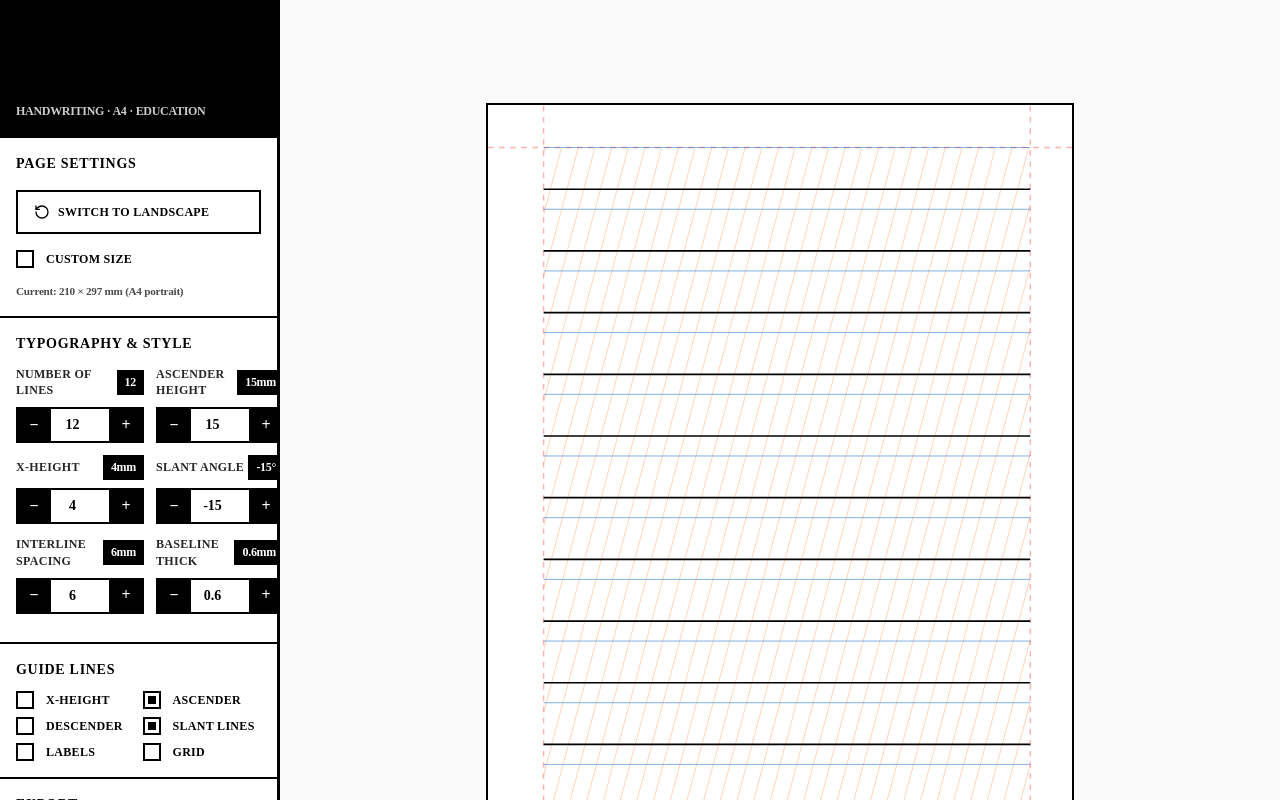
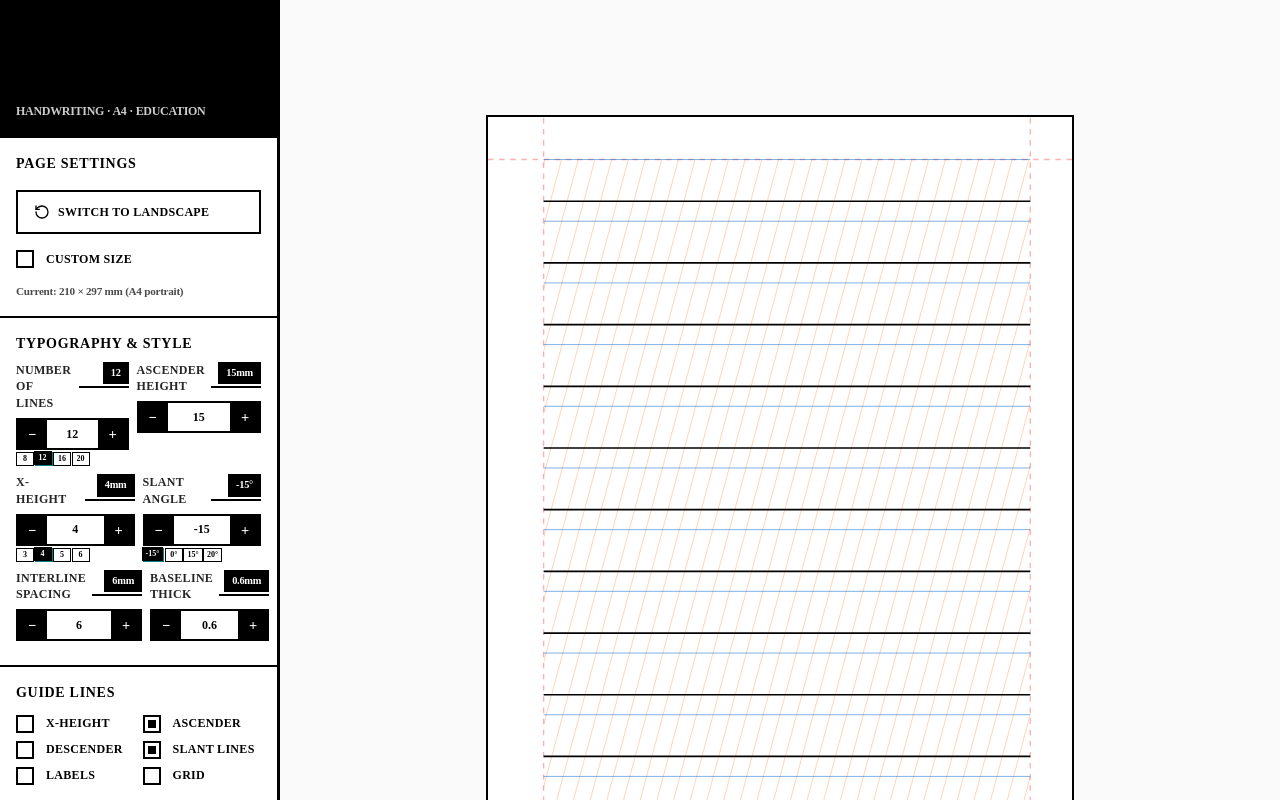
Before and after one commit to mikeyokei/Drawing-Sheet, a React (Create React App) app: page / in a window 1280 px wide. Shown: the top 800 px of the page. Built offline with nearby package versions, Linux system fonts and the light colour scheme; a web font is replaced by a local one.

Commit message:
panle fix

```diff
--- a/src/App.js
+++ b/src/App.js
@@ -356,8 +356,13 @@ const HandwritingTemplateGenerator = () => {
   const { verticalLines, horizontalLines } = generateGridLines();
   const marginGuides = generateMarginGuides();
 
-  // Enhanced tap-friendly stepper component
+  // Enhanced tap-friendly stepper component with refined UX
   const BrutalistStepper = ({ label, value, onChange, min, max, step, unit = '' }) => {
+    const [isPressed, setIsPressed] = React.useState({ dec: false, inc: false });
+    const [inputFocused, setInputFocused] = React.useState(false);
+    const intervalRef = React.useRef(null);
+    const timeoutRef = React.useRef(null);
+
     const handleDecrement = () => {
       const newValue = Math.max(min, value - step);
       onChange(newValue);
@@ -375,37 +380,145 @@ const HandwritingTemplateGenerator = () => {
       }
     };
 
+    // Enhanced button press with hold-to-repeat functionality
+    const handleButtonPress = (direction, isMouseDown) => {
+      if (isMouseDown) {
+        setIsPressed(prev => ({ ...prev, [direction]: true }));
+
+        // Immediate action
+        const action = direction === 'inc' ? handleIncrement : handleDecrement;
+        action();
+
+        // Start repeat after delay
+        timeoutRef.current = setTimeout(() => {
+          intervalRef.current = setInterval(() => {
+            action();
+          }, 80); // Fast repeat rate
+        }, 400); // Initial delay before repeat starts
+      } else {
+        setIsPressed(prev => ({ ...prev, [direction]: false }));
+        if (timeoutRef.current) clearTimeout(timeoutRef.current);
+        if (intervalRef.current) clearInterval(intervalRef.current);
+      }
+    };
+
+    // Keyboard navigation support
+    const handleKeyDown = (e) => {
+      if (e.key === 'ArrowUp' || e.key === 'ArrowRight') {
+        e.preventDefault();
+        handleIncrement();
+      } else if (e.key === 'ArrowDown' || e.key === 'ArrowLeft') {
+        e.preventDefault();
+        handleDecrement();
+      }
+    };
+
+    // Cleanup on unmount
+    React.useEffect(() => {
+      return () => {
+        if (timeoutRef.current) clearTimeout(timeoutRef.current);
+        if (intervalRef.current) clearInterval(intervalRef.current);
+      };
+    }, []);
+
+    // Calculate percentage for visual feedback
+    const percentage = ((value - min) / (max - min)) * 100;
+
     return (
       <div className="brutalist-stepper-container">
         <div className="brutalist-stepper-label">
           <span className="brutalist-label">{label}</span>
+          <div className="brutalist-stepper-value-container">
             <span className="brutalist-stepper-value brutalist-mono">{value}{unit}</span>
+            <div className="brutalist-stepper-range-indicator">
+              <div
+                className="brutalist-stepper-range-fill"
+                style={{ width: `${percentage}%` }}
+              ></div>
+            </div>
+          </div>
         </div>
         <div className="brutalist-stepper-controls">
           <button
-            className="brutalist-stepper-btn"
-            onClick={handleDecrement}
+            className={`brutalist-stepper-btn ${isPressed.dec ? 'pressed' : ''}`}
+            onMouseDown={() => handleButtonPress('dec', true)}
+            onMouseUp={() => handleButtonPress('dec', false)}
+            onMouseLeave={() => handleButtonPress('dec', false)}
+            onTouchStart={() => handleButtonPress('dec', true)}
+            onTouchEnd={() => handleButtonPress('dec', false)}
             disabled={value <= min}
+            title={`Decrease ${label} (${step}${unit})`}
+            aria-label={`Decrease ${label}`}
           >
-            −
+            <span className="brutalist-stepper-btn-icon">−</span>
           </button>
+          <div className="brutalist-stepper-input-container">
             <input
               type="number"
               value={value}
               onChange={handleInputChange}
+              onKeyDown={handleKeyDown}
+              onFocus={() => setInputFocused(true)}
+              onBlur={() => setInputFocused(false)}
               min={min}
               max={max}
               step={step}
-            className="brutalist-stepper-input"
+              className={`brutalist-stepper-input ${inputFocused ? 'focused' : ''}`}
+              title={`${label}: ${min} to ${max}${unit}`}
+              aria-label={`${label} value`}
             />
+            <div className="brutalist-stepper-input-overlay"></div>
+          </div>
           <button
-            className="brutalist-stepper-btn"
-            onClick={handleIncrement}
+            className={`brutalist-stepper-btn ${isPressed.inc ? 'pressed' : ''}`}
+            onMouseDown={() => handleButtonPress('inc', true)}
+            onMouseUp={() => handleButtonPress('inc', false)}
+            onMouseLeave={() => handleButtonPress('inc', false)}
+            onTouchStart={() => handleButtonPress('inc', true)}
+            onTouchEnd={() => handleButtonPress('inc', false)}
             disabled={value >= max}
+            title={`Increase ${label} (${step}${unit})`}
+            aria-label={`Increase ${label}`}
           >
-            +
+            <span className="brutalist-stepper-btn-icon">+</span>
           </button>
         </div>
+
+        {/* Quick preset buttons for common values */}
+        {(label === 'Number of Lines' || label === 'X-Height' || label === 'Slant Angle') && (
+          <div className="brutalist-stepper-presets">
+            {label === 'Number of Lines' && [8, 12, 16, 20].map(preset => (
+              <button
+                key={preset}
+                onClick={() => onChange(preset)}
+                className={`brutalist-preset-btn ${value === preset ? 'active' : ''}`}
+                title={`Set to ${preset} lines`}
+              >
+                {preset}
+              </button>
+            ))}
+            {label === 'X-Height' && [3, 4, 5, 6].map(preset => (
+              <button
+                key={preset}
+                onClick={() => onChange(preset)}
+                className={`brutalist-preset-btn ${value === preset ? 'active' : ''}`}
+                title={`Set to ${preset}mm`}
+              >
+                {preset}
+              </button>
+            ))}
+            {label === 'Slant Angle' && [-15, 0, 15, 20].map(preset => (
+              <button
+                key={preset}
+                onClick={() => onChange(preset)}
+                className={`brutalist-preset-btn ${value === preset ? 'active' : ''}`}
+                title={`Set to ${preset}°`}
+              >
+                {preset}°
+              </button>
+            ))}
+          </div>
+        )}
       </div>
     );
   };
--- a/src/index.css
+++ b/src/index.css
@@ -200,17 +200,18 @@ body {
   box-shadow: 2px 2px 0 var(--black);
 }
 
-/* Steppers */
+/* Enhanced Steppers with refined UX */
 .brutalist-stepper-container {
-  margin: 0.75rem 0;
+  margin: 0.5rem 0;
+  position: relative;
 }
 
 /* Compact dual stepper layout */
 .brutalist-dual-stepper {
   display: grid;
   grid-template-columns: 1fr 1fr;
-  gap: 0.75rem;
-  margin: 0.75rem 0;
+  gap: 0.5rem;
+  margin: 0.5rem 0;
 }
 
 .brutalist-dual-stepper .brutalist-stepper-container {
@@ -220,19 +221,56 @@ body {
 .brutalist-stepper-label {
   display: flex;
   justify-content: space-between;
-  align-items: center;
-  margin-bottom: 0.5rem;
+  align-items: flex-start;
+  margin-bottom: 0.375rem;
+  gap: 0.375rem;
+}
+
+.brutalist-stepper-value-container {
+  display: flex;
+  flex-direction: column;
+  align-items: flex-end;
+  gap: 0.125rem;
+  min-width: 50px;
 }
 
 .brutalist-stepper-value {
   font-family: 'ArkSans';
   font-weight: 700;
-  font-size: 0.75rem;
+  font-size: 0.65rem;
   background: var(--black);
   color: var(--white);
-  padding: 0.25rem 0.5rem;
+  padding: 0.125rem 0.375rem;
   letter-spacing: -0.025em;
   transition: all 0.2s ease;
+  border: 2px solid var(--black);
+}
+
+.brutalist-stepper-range-indicator {
+  width: 100%;
+  height: 2px;
+  background: var(--gray-200);
+  border: 1px solid var(--black);
+  position: relative;
+  overflow: hidden;
+}
+
+.brutalist-stepper-range-fill {
+  height: 100%;
+  background: var(--accent);
+  transition: width 0.3s cubic-bezier(0.4, 0, 0.2, 1);
+  position: relative;
+}
+
+.brutalist-stepper-range-fill::after {
+  content: '';
+  position: absolute;
+  top: 0;
+  right: 0;
+  width: 1px;
+  height: 100%;
+  background: var(--black);
+  opacity: 0.7;
 }
 
 .brutalist-stepper-controls {
@@ -240,22 +278,32 @@ body {
   align-items: center;
   gap: 0;
   border: 2px solid var(--black);
+  position: relative;
 }
 
 .brutalist-stepper-btn {
   background: var(--black);
   color: var(--white);
   border: none;
-  width: 32px;
-  height: 32px;
+  width: 28px;
+  height: 28px;
   font-family: 'ArkSans';
   font-weight: 700;
-  font-size: 1rem;
+  font-size: 0.9rem;
   cursor: pointer;
-  transition: all 0.2s ease;
+  transition: all 0.15s cubic-bezier(0.4, 0, 0.2, 1);
   display: flex;
   align-items: center;
   justify-content: center;
+  position: relative;
+  overflow: hidden;
+  user-select: none;
+  -webkit-tap-highlight-color: transparent;
+}
+
+.brutalist-stepper-btn-icon {
+  transition: transform 0.15s ease;
+  display: block;
 }
 
 .brutalist-stepper-btn:hover:not(:disabled) {
@@ -264,16 +312,29 @@ body {
   box-shadow: 1px 1px 0 var(--black);
 }
 
-.brutalist-stepper-btn:active:not(:disabled) {
+.brutalist-stepper-btn:active:not(:disabled),
+.brutalist-stepper-btn.pressed:not(:disabled) {
   transform: translate(0, 0);
-  box-shadow: none;
+  box-shadow: inset 2px 2px 4px rgba(0, 0, 0, 0.3);
   background: var(--accent-hover);
+}
+
+.brutalist-stepper-btn.pressed .brutalist-stepper-btn-icon {
+  transform: scale(0.9);
 }
 
 .brutalist-stepper-btn:disabled {
   background: var(--gray-400);
   cursor: not-allowed;
   opacity: 0.5;
+  transform: none;
+  box-shadow: none;
+}
+
+.brutalist-stepper-input-container {
+  position: relative;
+  flex: 1;
+  min-width: 0;
 }
 
 .brutalist-stepper-input {
@@ -282,19 +343,180 @@ body {
   color: var(--black);
   font-family: 'ArkSans';
   font-weight: 600;
-  font-size: 0.875rem;
+  font-size: 0.75rem;
   text-align: center;
-  width: 60px;
-  height: 32px;
+  width: 100%;
+  height: 28px;
   outline: none;
   border-left: 1px solid var(--black);
   border-right: 1px solid var(--black);
+  transition: all 0.2s ease;
+  position: relative;
+  z-index: 2;
+  /* Remove browser number input arrows/spinners */
+  -moz-appearance: textfield;
+  -webkit-appearance: none;
+  appearance: none;
 }
 
-.brutalist-stepper-input:focus {
-  background: var(--gray-100);
+/* Remove number input spinners in WebKit browsers */
+.brutalist-stepper-input::-webkit-outer-spin-button,
+.brutalist-stepper-input::-webkit-inner-spin-button {
+  -webkit-appearance: none;
+  margin: 0;
 }
 
+/* Remove number input spinners in Firefox */
+.brutalist-stepper-input[type=number] {
+  -moz-appearance: textfield;
+}
+
+.brutalist-stepper-input:focus,
+.brutalist-stepper-input.focused {
+  background: var(--gray-100);
+  box-shadow: inset 0 2px 4px rgba(0, 0, 0, 0.1);
+}
+
+.brutalist-stepper-input-overlay {
+  position: absolute;
+  top: 0;
+  left: 0;
+  right: 0;
+  bottom: 0;
+  background: linear-gradient(45deg, transparent 40%, rgba(255, 255, 255, 0.1) 50%, transparent 60%);
+  pointer-events: none;
+  opacity: 0;
+  transition: opacity 0.2s ease;
+  z-index: 1;
+}
+
+.brutalist-stepper-input:focus + .brutalist-stepper-input-overlay,
+.brutalist-stepper-input.focused + .brutalist-stepper-input-overlay {
+  opacity: 1;
+}
+
+/* Quick preset buttons */
+.brutalist-stepper-presets {
+  display: flex;
+  gap: 0.0625rem;
+  margin-top: 0.1875rem;
+  flex-wrap: wrap;
+  max-width: 100%;
+  justify-content: flex-start;
+}
+
+.brutalist-preset-btn {
+  font-family: 'ArkSans';
+  background: var(--white);
+  border: 1px solid var(--black);
+  color: var(--black);
+  font-weight: 600;
+  font-size: 0.55rem;
+  padding: 0.0625rem 0.25rem;
+  cursor: pointer;
+  transition: all 0.15s ease;
+  position: relative;
+  min-width: 20px;
+  height: 16px;
+  display: flex;
+  align-items: center;
+  justify-content: center;
+  user-select: none;
+  -webkit-tap-highlight-color: transparent;
+  flex-shrink: 0;
+}
+
+.brutalist-preset-btn:hover {
+  background: var(--gray-100);
+  transform: translate(-1px, -1px);
+  box-shadow: 1px 1px 0 var(--black);
+}
+
+.brutalist-preset-btn:active {
+  transform: translate(0, 0);
+  box-shadow: inset 1px 1px 2px rgba(0, 0, 0, 0.2);
+}
+
+.brutalist-preset-btn.active {
+  background: var(--black);
+  color: var(--white);
+  transform: translate(-1px, -1px);
+  box-shadow: 1px 1px 0 var(--accent);
+}
+
+.brutalist-preset-btn.active:hover {
+  background: var(--accent);
+  box-shadow: 1px 1px 0 var(--black);
+}
+
+/* Special styling for dual stepper preset buttons to ensure they fit */
+.brutalist-dual-stepper .brutalist-stepper-presets {
+  gap: 0.03125rem;
+  margin-top: 0.125rem;
+}
+
+.brutalist-dual-stepper .brutalist-preset-btn {
+  font-size: 0.5rem;
+  padding: 0.03125rem 0.1875rem;
+  min-width: 18px;
+  height: 14px;
+  flex-shrink: 1;
+}
+
+/* Enhanced touch support */
+@media (hover: none) and (pointer: coarse) {
+  .brutalist-stepper-btn {
+    width: 36px;
+    height: 36px;
+    font-size: 1rem;
+  }
+
+  .brutalist-stepper-input {
+    height: 36px;
+    font-size: 0.875rem;
+  }
+
+  .brutalist-preset-btn {
+    min-width: 24px;
+    height: 20px;
+    font-size: 0.6rem;
+    padding: 0.125rem 0.375rem;
+  }
+
+  .brutalist-dual-stepper .brutalist-preset-btn {
+    min-width: 22px;
+    height: 18px;
+    font-size: 0.55rem;
+    padding: 0.0625rem 0.25rem;
+  }
+
+  .brutalist-stepper-controls {
+    border-width: 2px;
+  }
+}
+
+/* Accessibility improvements */
+@media (prefers-reduced-motion: reduce) {
+  .brutalist-stepper-btn,
+  .brutalist-stepper-input,
+  .brutalist-preset-btn,
+  .brutalist-stepper-range-fill {
+    transition: none;
+  }
+}
+
+/* High contrast mode support */
+@media (prefers-contrast: high) {
+  .brutalist-stepper-btn {
+    border: 2px solid var(--black);
+  }
+
+  .brutalist-stepper-range-indicator {
+    border-width: 2px;
+  }
+}
+
+/* Slider styles */
 .brutalist-slider {
   width: 100%;
   height: 12px;
```
Lines whose indentation alone changed are shown as unchanged.
